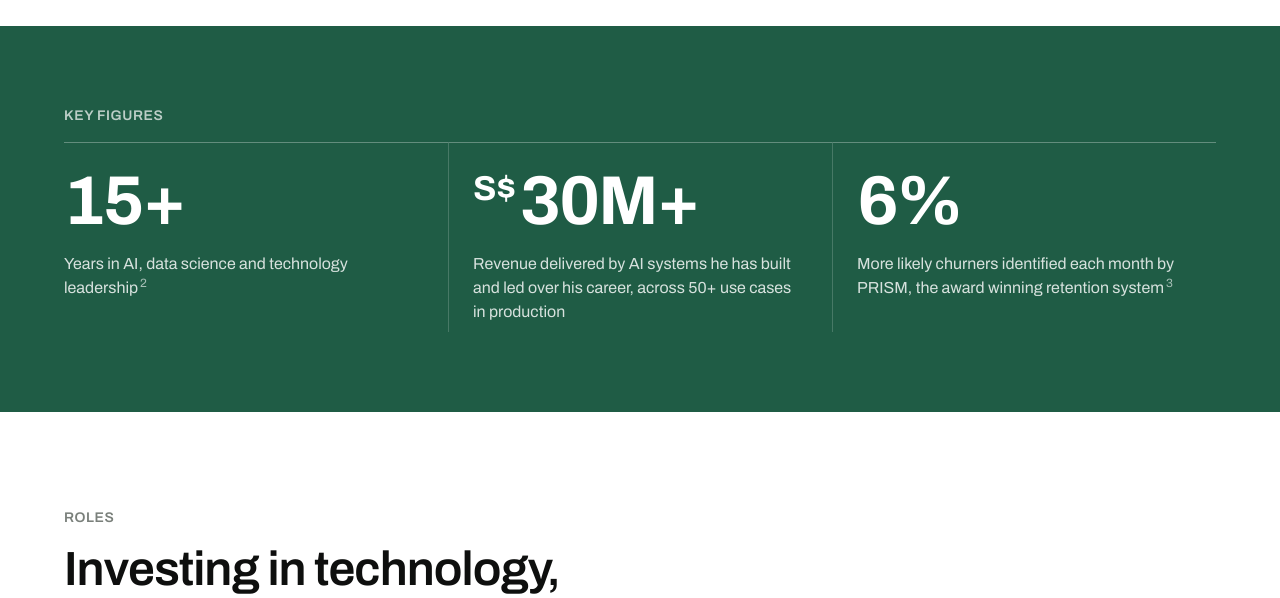
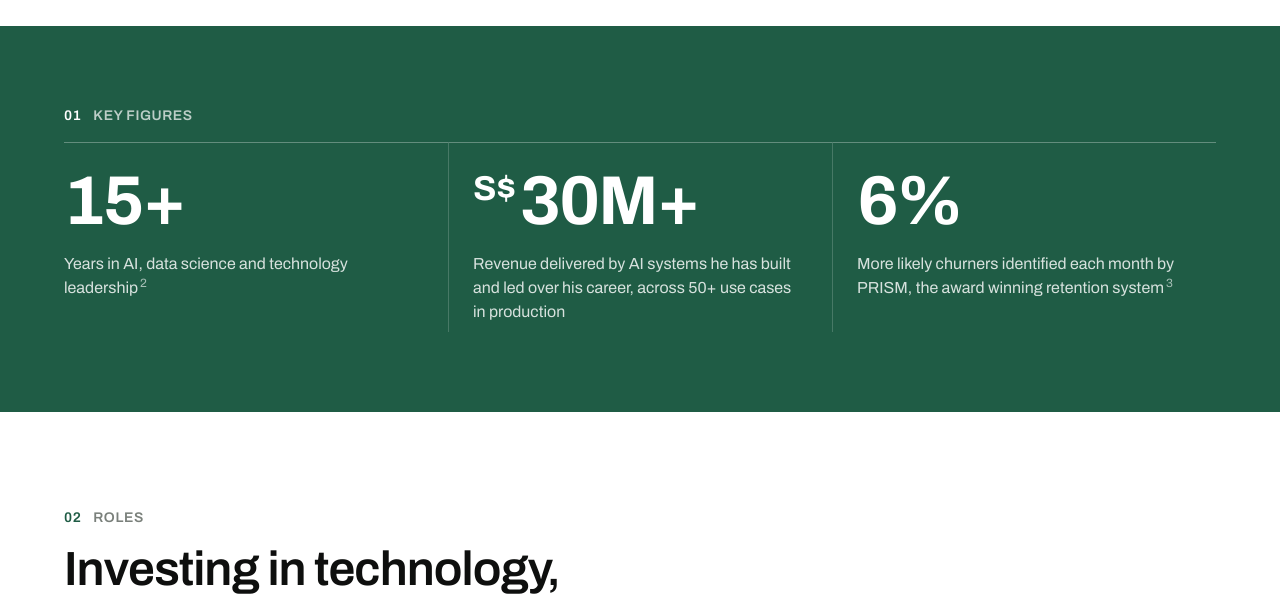
Before and after one commit to davidlowjw/davidlowjw.github.io, a Jekyll site: the page index.html, which Jekyll copies as it is, in a window 1280 px wide and 900 px high, scrolled down 610 px. Shown: the part 152-750 px from the top of the window. Built offline with Jekyll 4.4.1, drawn with Linux system fonts in a browser that asks for light colours.

Commit message:
Revert "Remove section numbers from eyebrows"
This reverts commit 848808ed73b86a4a61edc7b64a17376c97339170.

```diff
--- a/index.html
+++ b/index.html
@@ -64,7 +64,7 @@
 
 <section class="figures" id="figures">
   <div class="wrap">
-    <p class="eyebrow">Key figures</p>
+    <p class="eyebrow"><span>01</span> Key figures</p>
     <dl class="figs">
       <div class="fig"><dt><span class="count" data-to="15">15</span>+</dt><dd>Years in AI, data science and technology leadership<sup><a href="#fn2" class="fn">2</a></sup></dd></div>
       <div class="fig"><dt><span class="unit">S$</span><span class="count" data-to="30">30</span>M+</dt><dd>Revenue delivered by AI systems he has built and led over his career, across 50+ use cases in production</dd></div>
@@ -75,7 +75,7 @@
 
 <section class="section" id="roles">
   <div class="wrap">
-    <p class="eyebrow">Roles</p>
+    <p class="eyebrow"><span>02</span> Roles</p>
     <h2 class="h2">Investing in technology, and building it.</h2>
     <div class="cards">
       <article class="card card--now">
@@ -117,7 +117,7 @@
 <section class="section" id="profile">
   <div class="wrap profile">
     <div>
-      <p class="eyebrow">Profile</p>
+      <p class="eyebrow"><span>03</span> Profile</p>
       <p class="profile__meta">Singapore</p>
     </div>
     <div class="prose">
@@ -143,7 +143,7 @@
 
 <section class="section section--alt" id="recognition">
   <div class="wrap">
-    <p class="eyebrow">Recognition</p>
+    <p class="eyebrow"><span>04</span> Recognition</p>
     <h2 class="h2">Awards</h2>
     <figure class="award-photo">
       <img src="/assets/img/v2/awards/nus-alumni-award-2021.jpg" width="1600" height="993" alt="David Low receiving the NUS Outstanding Young Alumni Award 2021 from Professor Ho Teck Hua on stage at the NUS Alumni Awards" loading="lazy">
@@ -168,7 +168,7 @@
 
 <section class="section" id="speaking">
   <div class="wrap">
-    <p class="eyebrow">Speaking</p>
+    <p class="eyebrow"><span>05</span> Speaking</p>
     <h2 class="h2">Talks, panels and lectures</h2>
     <ol class="rows">
       <li><span class="rows__date">13 Nov 2026</span><span class="rows__main"><strong>CDO Vision Singapore 2026 <span class="pill pill--accent">Upcoming</span></strong><span>Speaker</span></span><a class="arrow" href="https://vision.aimmediahouse.com/speakers/david-low" rel="noopener">Event</a></li>
@@ -191,7 +191,7 @@
 
 <section class="section section--alt" id="media">
   <div class="wrap">
-    <p class="eyebrow">Media</p>
+    <p class="eyebrow"><span>06</span> Media</p>
     <h2 class="h2">Media coverage</h2>
     <div class="press-grid">
       <a class="press" href="https://inform.tmforum.org/features-and-opinion/ai-native-networks-and-autonomous-cores-how-telecoms-is-re-architecting-the-network-for-the-ai-era" rel="noopener" aria-label="TM Forum Inform: Quoted on AI-native networks">
@@ -232,7 +232,7 @@
 
 <section class="section" id="writing">
   <div class="wrap">
-    <p class="eyebrow">Writing</p>
+    <p class="eyebrow"><span>07</span> Writing</p>
     <h2 class="h2">Notes from building</h2>
     <div class="posts">
       <a class="post" href="/from-tab-completion-to-agent-default/">
```
